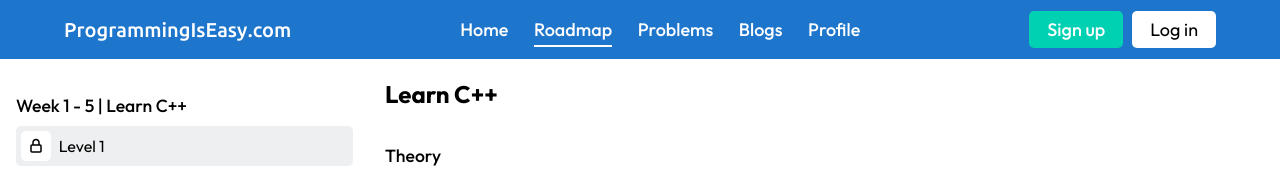
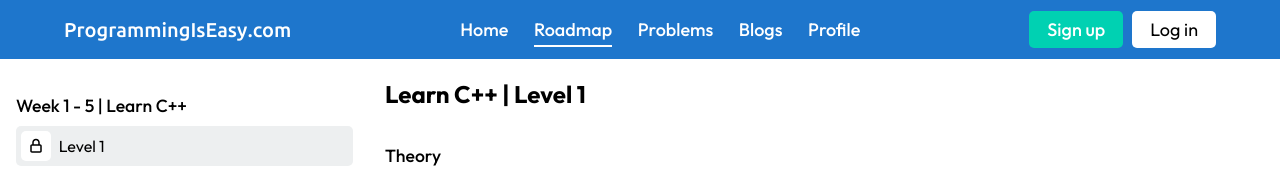
Before and after one commit to Salf1-Sabit/ProgrammingIsEasy, a React (Create React App) app: page /roadmap in a window 1280 px wide. Shown: the top 169 px of the page. Built offline with nearby package versions, Linux system fonts and the light colour scheme.

Commit message:
add level no. in section page

```diff
--- a/src/pages/Roadmap/Roadmap.jsx
+++ b/src/pages/Roadmap/Roadmap.jsx
@@ -42,7 +42,11 @@ const Roadmap = () => {
           curLevel={curLevel}
           setCurRoadmapData={setCurRoadmapData}
         />
-        <RoadmapData curRoadmapData={curRoadmapData} curSection={curSection} />
+        <RoadmapData
+          curRoadmapData={curRoadmapData}
+          curSection={curSection}
+          curLevel={curLevel}
+        />
       </div>
     </div>
   );
--- a/src/pages/Roadmap/RoadmapData/RoadmapData.jsx
+++ b/src/pages/Roadmap/RoadmapData/RoadmapData.jsx
@@ -6,10 +6,12 @@ import UnCheckedIcon from "../../../assets/icons/unchecked.svg";
 import CheckedIcon from "../../../assets/icons/checked.svg";
 import { NavLink } from "react-router-dom";
 
-const RoadmapData = ({ curRoadmapData, curSection }) => {
+const RoadmapData = ({ curRoadmapData, curSection, curLevel }) => {
   return (
     <div className="roadmap__data-container">
-      <h2>{curSection}</h2>
+      <h2>
+        {curSection} | {curLevel}
+      </h2>
       <h3>Theory </h3>
       <ul>
         {curRoadmapData.Theory.map((theory) => (
```
